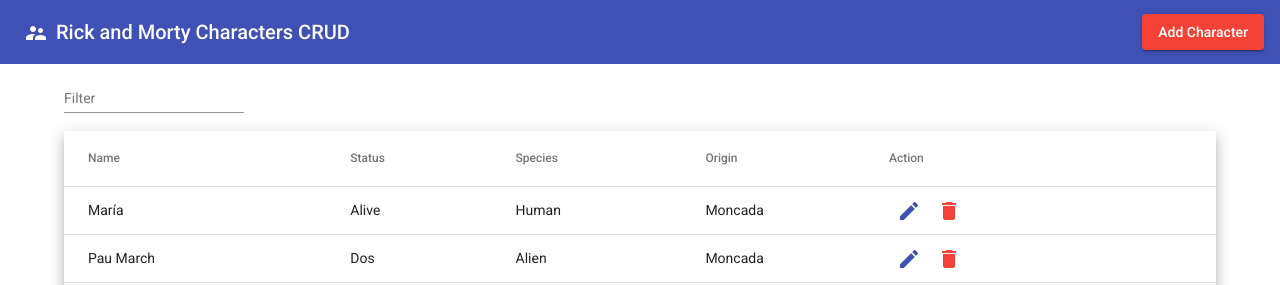
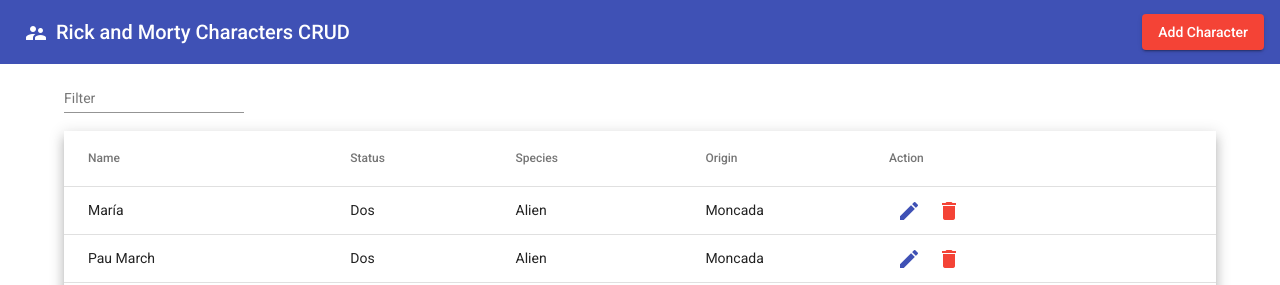
Before and after one commit to marchpau/angular, an Angular app in the folder angular-minsait/: page / in a window 1280 px wide. Shown: the top 285 px of the page. Built offline with nearby package versions, Linux system fonts and the light colour scheme; data requests are answered from the project's data file.

Commit message:
Alive OK

```diff
--- a/angular-minsait/db.json
+++ b/angular-minsait/db.json
@@ -2,8 +2,8 @@
   "characterList": [
     {
       "characterName": "María",
-      "status": "Alive",
-      "species": "Human",
+      "status": "Dos",
+      "species": "Alien",
       "origin": "Moncada",
       "id": 1
     },
--- a/angular-minsait/src/app/dialog/dialog.component.html
+++ b/angular-minsait/src/app/dialog/dialog.component.html
@@ -8,9 +8,9 @@
           <mat-form-field appearance="outline">
             <mat-label>Character status</mat-label>
             <mat-select formControlName="status" placeholder="status">
-                <mat-option value="Uno">Alive</mat-option>
-                <mat-option value="Dos">Dead</mat-option>
-                <mat-option value="Tres">Unknown</mat-option>
+                <mat-option value="Alive">Alive</mat-option>
+                <mat-option value="Dead">Dead</mat-option>
+                <mat-option value="Unknown">Unknown</mat-option>
             </mat-select>
           </mat-form-field>
           <label for=""><h1>Species</h1></label>
```
